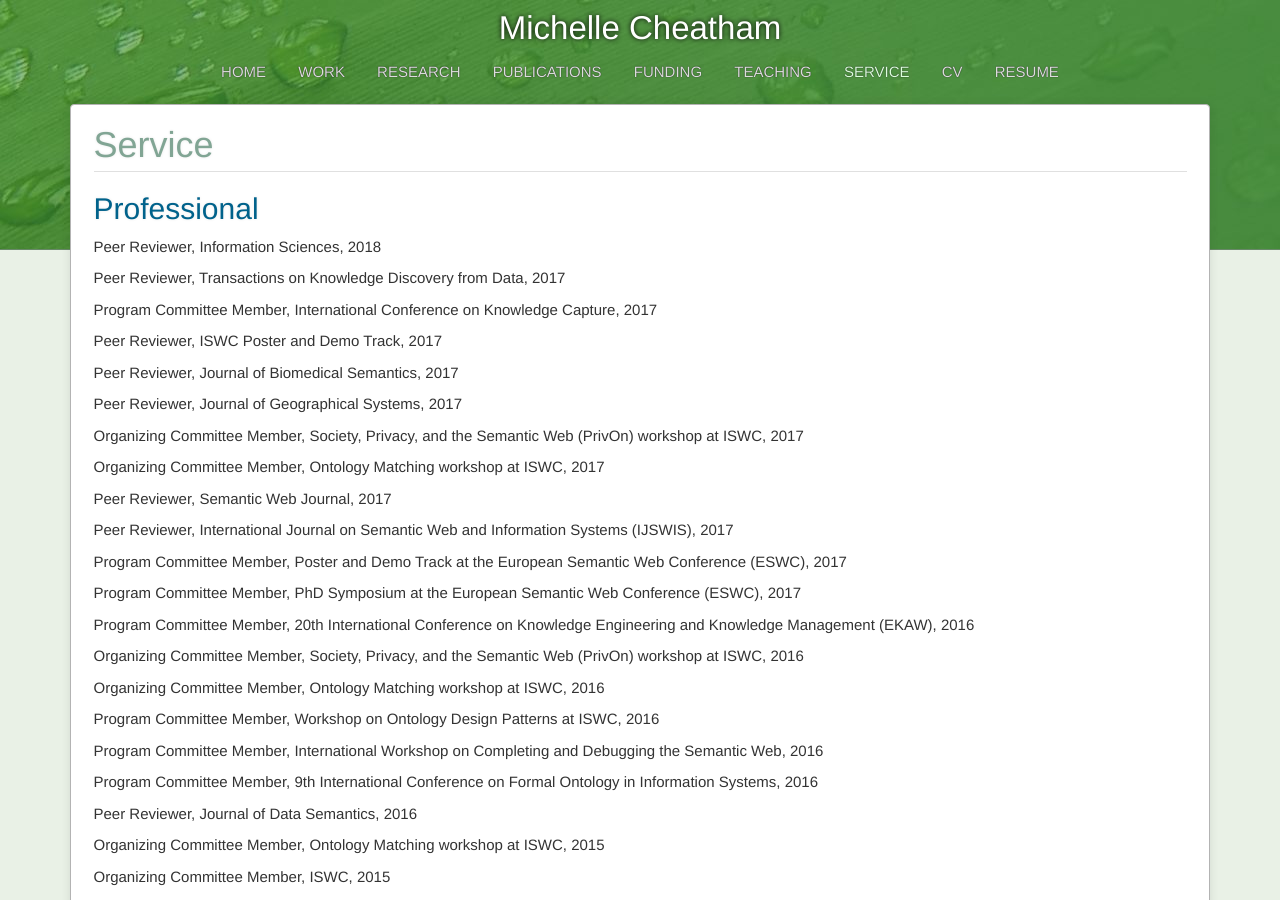
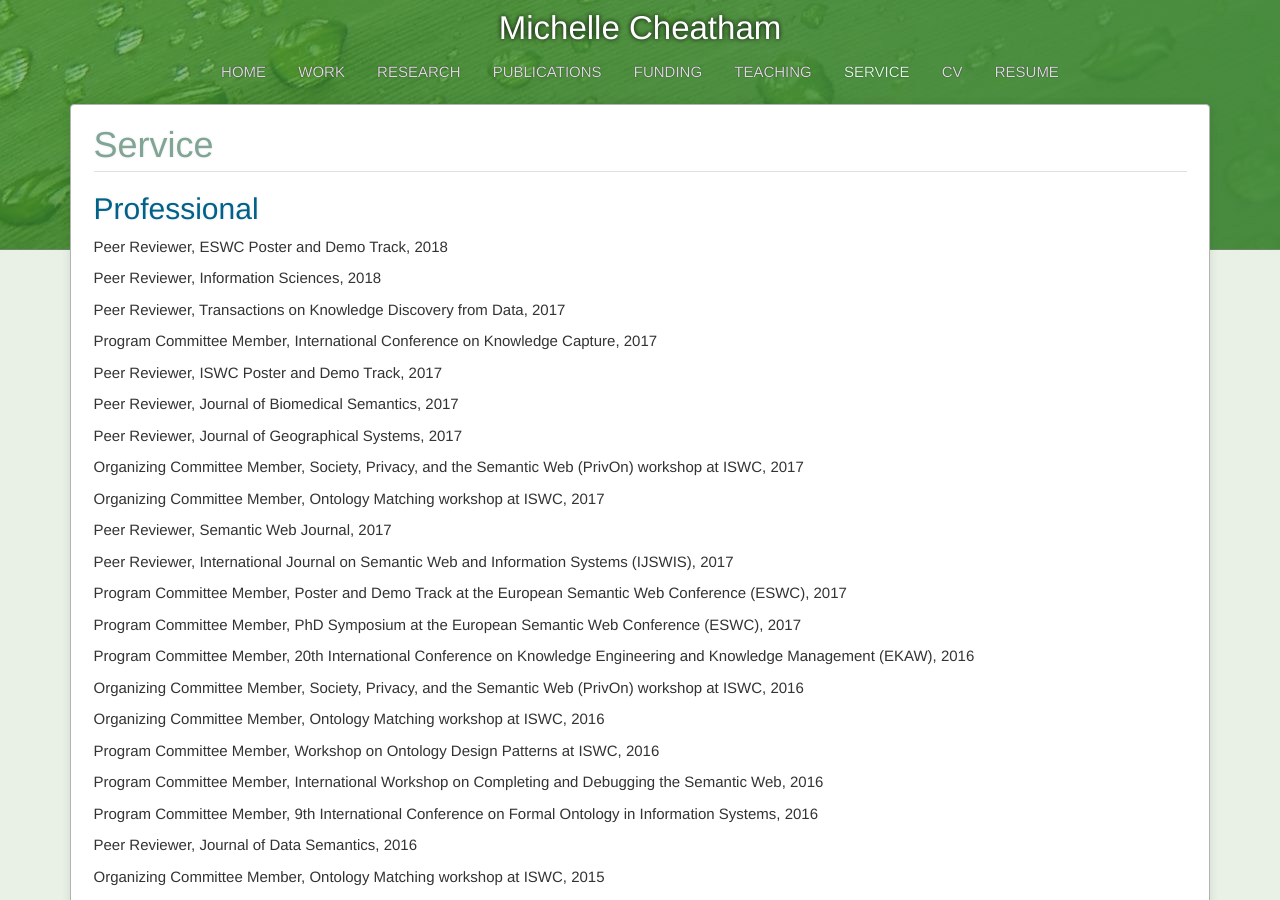
Before and after one commit to mcheatham/mcheatham.github.io, a Jekyll site: the page built from service.md, in a window 1280 px wide and 900 px high. Built offline with Jekyll 4.4.1, drawn with Linux system fonts in a browser that asks for light colours.

Commit message:
Added ESWC poster and demo reviewing for 2018

```diff
--- a/_data/service.yaml
+++ b/_data/service.yaml
@@ -1,3 +1,8 @@
+- job: Peer Reviewer
+  organization: ESWC Poster and Demo Track
+  date: 2018
+  type: professional
+
 - job: Peer Reviewer
   organization: Information Sciences
   date: 2018
```
